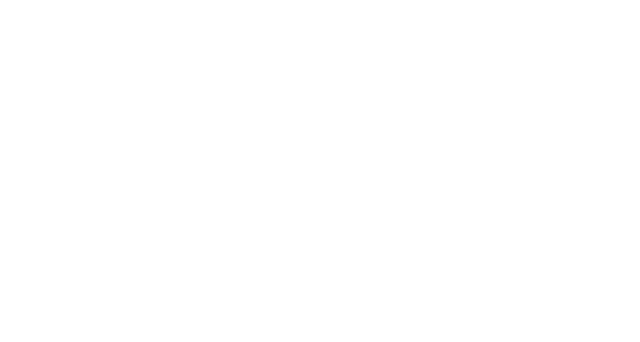
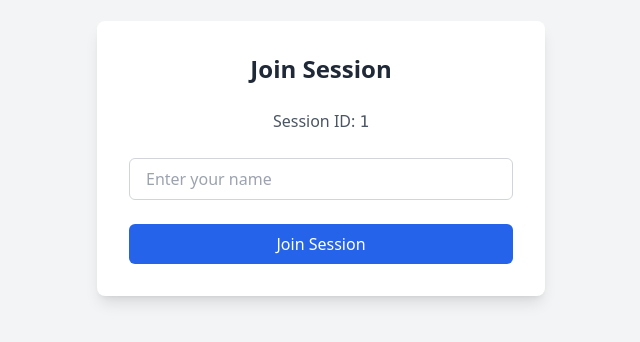
Before and after one commit to govindasb/vote-for-story, an Angular app: page /session/1/join in a window 1280 px wide. Before the commit this address led to /. Shown: the part 242-584 px from the top of the page, without its empty margins (319-959 px from the left). Built offline with nearby package versions, Linux system fonts and the light colour scheme.

Commit message:
eanbled users to join app by link

```diff
--- a/src/app/app-routing.module.ts
+++ b/src/app/app-routing.module.ts
@@ -2,14 +2,23 @@ import { NgModule } from '@angular/core';
 import { RouterModule, Routes } from '@angular/router';
 import { HomeComponent } from './pages/home/home.component';
 import { SessionComponent } from './pages/session/session.component';
+import { JoinSessionByLinkComponent } from './pages/join-session-by-link/join-session-by-link.component';
+import { getSessionIdFromUrl } from './resolvers/get-session-id-from-url.resolver';
 
 const routes: Routes = [
   { path: '', component: HomeComponent },
-  { path: 'session/:id', component: SessionComponent }
+  { path: 'session/:id', component: SessionComponent },
+  {
+    path: 'session/:id/join',
+    component: JoinSessionByLinkComponent,
+    resolve: {
+      sessionId: getSessionIdFromUrl, // ✅ simple function
+    },
+  },
 ];
 
 @NgModule({
   imports: [RouterModule.forRoot(routes)],
-  exports: [RouterModule]
+  exports: [RouterModule],
 })
-export class AppRoutingModule { }
+export class AppRoutingModule {}
--- a/src/app/app.module.ts
+++ b/src/app/app.module.ts
@@ -6,12 +6,14 @@ import { AppComponent } from './app.component';
 import { SessionComponent } from './pages/session/session.component';
 import { FormsModule } from '@angular/forms';
 import { HomeComponent } from './pages/home/home.component';
+import { JoinSessionByLinkComponent } from './pages/join-session-by-link/join-session-by-link.component';
 
 @NgModule({
   declarations: [
     AppComponent,
     HomeComponent,
-    SessionComponent
+    SessionComponent,
+    JoinSessionByLinkComponent
   ],
   imports: [
     BrowserModule,
--- a/src/app/pages/home/home.component.html
+++ b/src/app/pages/home/home.component.html
@@ -2,7 +2,10 @@
   <h1 class="text-3xl font-bold">Vote for Story</h1>
 
   <div class="flex flex-row gap-4">
-      <div class="w-1/2 bg-white p-6 rounded-lg shadow-md flex flex-col justify-evenly">
+    <!-- Create Session -->
+    <div
+      class="w-1/2 bg-white p-6 rounded-lg shadow-md flex flex-col justify-evenly"
+    >
       <input
         [(ngModel)]="name"
         placeholder="Enter your name"
@@ -17,8 +20,9 @@
       </button>
     </div>
 
-
-      <div class="w-1/2 bg-white p-6 rounded-lg shadow-md flex flex-col justify-evenly">
+    <div
+      class="w-1/2 bg-white p-6 rounded-lg shadow-md flex flex-col justify-evenly"
+    >
       <div class="flex flex-col gap-2 w-full max-w-sm">
         <input
           [(ngModel)]="sessionName"
@@ -41,6 +45,4 @@
       </div>
     </div>
   </div>
-
-
 </div>
--- a/src/app/pages/home/home.component.ts
+++ b/src/app/pages/home/home.component.ts
@@ -26,6 +26,7 @@ export class HomeComponent {
     const newSessionId = this.generateSessionId();
     this.sessionService.setSessionId(newSessionId);
     this.sessionService.setUserName(this.name);
+    this.sessionService.setSessionTitle('');
     this.router.navigate(['/session', newSessionId]);
   }
 
--- /dev/null
+++ b/src/app/pages/join-session-by-link/join-session-by-link.component.html
@@ -0,0 +1,27 @@
+<div class="flex items-center justify-center min-h-screen bg-gray-100 px-4">
+    <div class="bg-white p-8 rounded-lg shadow-lg w-full max-w-md space-y-6">
+
+      <h2 class="text-2xl font-bold text-center text-gray-800">
+        Join Session
+      </h2>
+
+      <p class="text-gray-600 text-center">
+        Session ID: <span class="font-mono">{{ sessionId }}</span>
+      </p>
+
+      <input
+        [(ngModel)]="name"
+        placeholder="Enter your name"
+        class="border border-gray-300 rounded-md px-4 py-2 w-full focus:outline-none focus:ring-2 focus:ring-blue-500"
+        type="text"
+      />
+
+      <button
+        (click)="joinSession()"
+        class="w-full bg-blue-600 text-white py-2 rounded-md hover:bg-blue-700 transition-all"
+      >
+        Join Session
+      </button>
+
+    </div>
+  </div>
--- /dev/null
+++ b/src/app/pages/join-session-by-link/join-session-by-link.component.ts
@@ -0,0 +1,35 @@
+import { Component } from '@angular/core';
+import { ActivatedRoute, Router } from '@angular/router';
+import { SessionService } from 'src/app/services/session.service';
+
+@Component({
+  selector: 'app-join-session-by-link',
+  templateUrl: './join-session-by-link.component.html',
+  styleUrls: ['./join-session-by-link.component.css'],
+})
+export class JoinSessionByLinkComponent {
+  sessionId!: string;
+  name!: string;
+  sessionTitle: string = '';
+  constructor(
+    private route: ActivatedRoute,
+    private sessionService: SessionService,
+    private router: Router
+  ) {
+    this.sessionTitle = this.sessionService.getSessionTitle();
+  }
+
+
+  ngOnInit(): void {
+    this.route.data.subscribe((data) => {
+      this.sessionId = data['sessionId'];
+    });
+  }
+
+  joinSession() {
+    if (!this.name.trim() || !this.sessionId.trim()) return;
+    this.sessionService.setSessionId(this.sessionId);
+    this.sessionService.setUserName(this.name);
+    this.router.navigate(['/session', this.sessionId]);
+  }
+}
--- /dev/null
+++ b/src/app/resolvers/get-session-id-from-url.resolver.ts
@@ -0,0 +1,6 @@
+import { ActivatedRouteSnapshot } from '@angular/router';
+
+export const getSessionIdFromUrl = (route: ActivatedRouteSnapshot) => {
+  const sessionId = route.paramMap.get('id') || '';
+  return sessionId;
+};
--- a/src/app/services/session.service.ts
+++ b/src/app/services/session.service.ts
@@ -9,6 +9,7 @@ import { Vote } from '../types/vote';
 })
 export class SessionService {
   private sessionId: string = '';
+  private sessionTitle: string = '';
   private userName = new BehaviorSubject<string>('');
   private users = new BehaviorSubject<string[]>([]);
   private votes = new BehaviorSubject<Vote[]>([]);
@@ -33,6 +34,14 @@ export class SessionService {
     this.addUserToSession(vote);
   }
 
+  setSessionTitle(title: string) {
+    this.sessionTitle = title;
+  }
+
+  getSessionTitle(): string {
+    return this.sessionTitle;
+  }
+
   private async addUserToSession(vote: Vote) {
     if (!this.sessionId) return;
     const sessionRef = doc(db, 'sessions', this.sessionId);
@@ -40,6 +49,7 @@ export class SessionService {
     if (!sessionSnap.exists()) {
       const newVote: Vote = { userName: vote.userName, value: '-' };
       const newSession: SessionData = {
+        title: this.sessionTitle,
         users: [vote.userName],
         votes: [newVote],
         revealed: false,
@@ -125,5 +135,6 @@ export class SessionService {
     this.users.next([]);
     this.votes.next([]);
     this.revealed.next(false);
+    this.sessionWasActive = false;
   }
 }
--- a/src/app/types/session-data.ts
+++ b/src/app/types/session-data.ts
@@ -1,6 +1,7 @@
 import { Vote } from "./vote";
 
 export interface SessionData {
+    title: string;
     users: string[];
     votes: Vote[];
     revealed: boolean;
```
Also changed, not shown: src/app/pages/join-session-by-link/join-session-by-link.component.css (added), 1 other file (tests, documents, lock files or other folders). Lines whose indentation alone changed are shown as unchanged.
